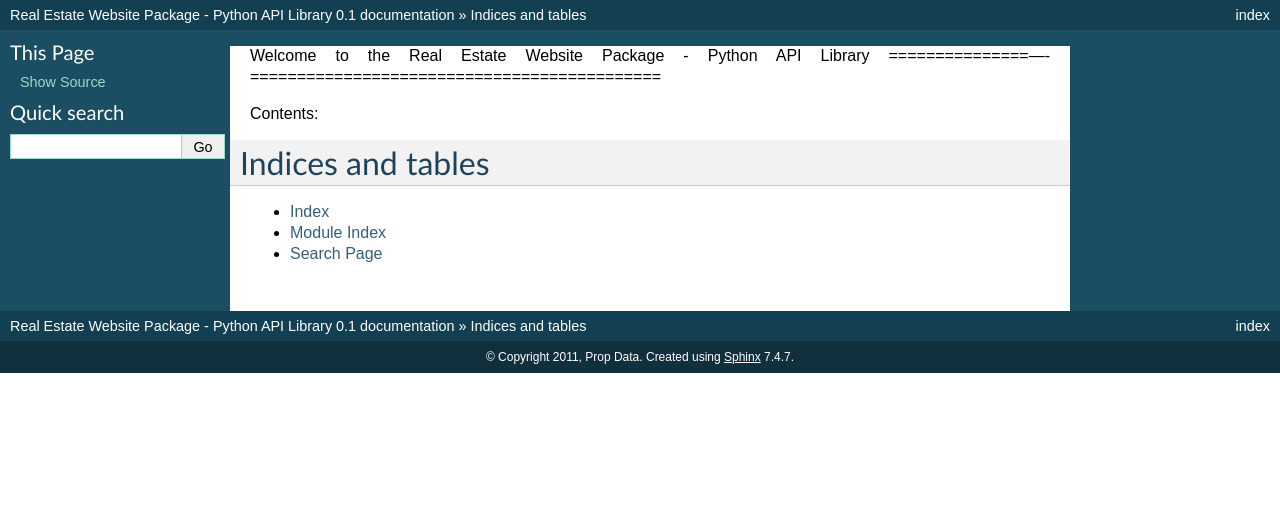
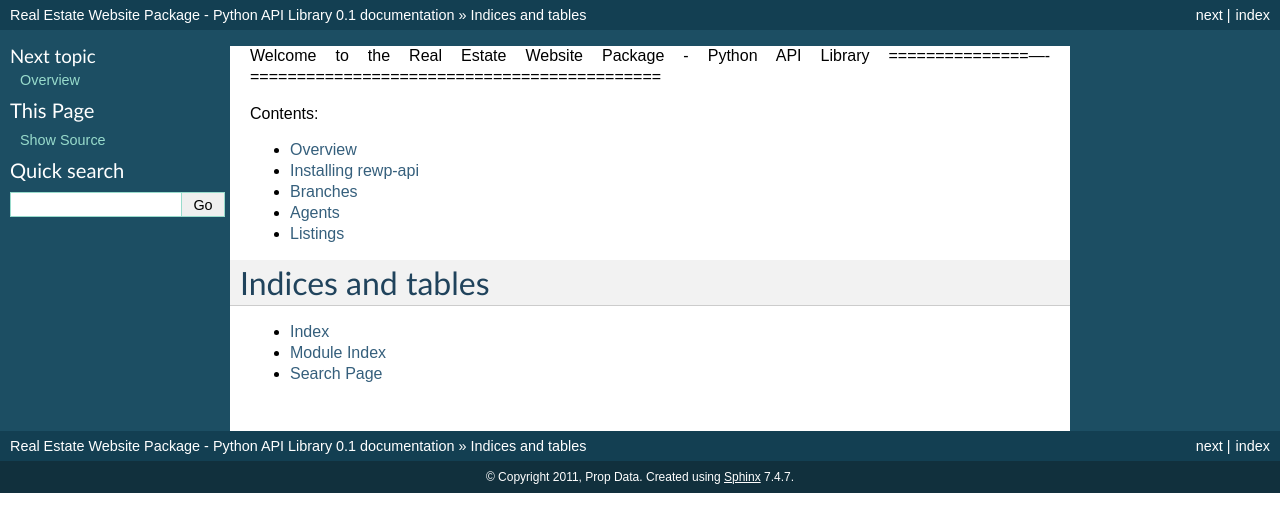
Before and after one commit to propdata/rewp-api, a Sphinx documentation site: the page built from docs/index.rst, in a window 1280 px wide. Shown: the top 532 px of the page. Built offline with Sphinx 7.4.7, drawn with Linux system fonts in a browser that asks for light colours.

Commit message:
Fill out the basic structure of the documentation

```diff
--- a/docs/index.rst
+++ b/docs/index.rst
@@ -11,6 +11,12 @@ Contents:
 .. toctree::
    :maxdepth: 2
 
+   overview
+   installing
+   modules_branches
+   modules_agents
+   modules_listings
+
 Indices and tables
 ==================
 
--- /dev/null
+++ b/docs/installing.rst
@@ -0,0 +1,6 @@
+.. _installing:
+
+Installing rewp-api
+===================
+
+TODO
--- /dev/null
+++ b/docs/modules_agents.rst
@@ -0,0 +1,6 @@
+.. _modules_agents:
+
+Agents
+======
+
+TODO
--- /dev/null
+++ b/docs/modules_branches.rst
@@ -0,0 +1,6 @@
+.. _modules_branches:
+
+Branches
+========
+
+TODO
--- /dev/null
+++ b/docs/modules_listings.rst
@@ -0,0 +1,6 @@
+.. _modules_listings:
+
+Listings
+========
+
+TODO
--- /dev/null
+++ b/docs/overview.rst
@@ -0,0 +1,6 @@
+.. _overview:
+
+Overview
+========
+
+TODO
```
